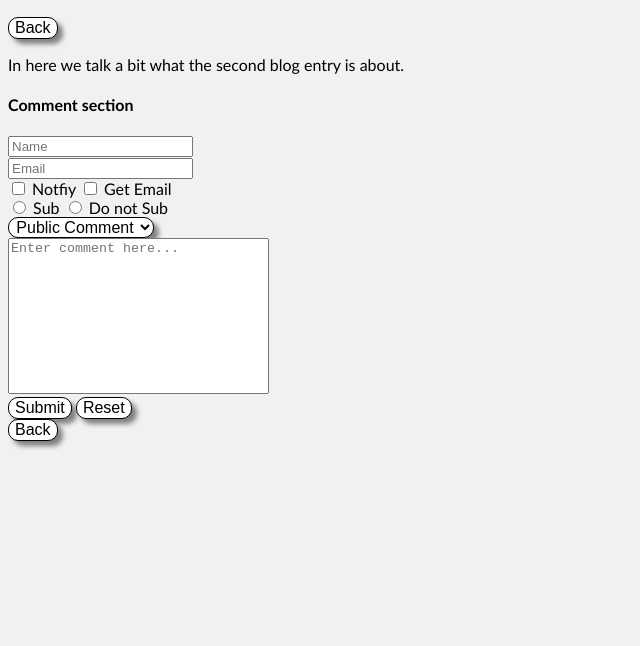
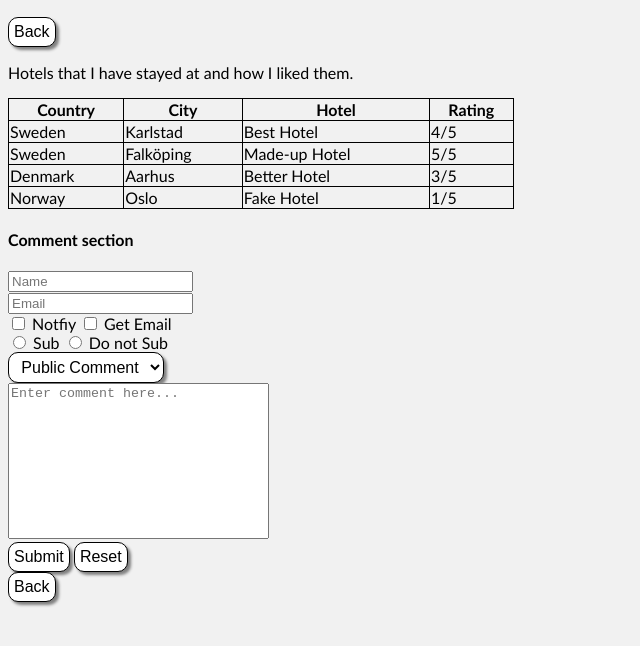
Before and after one commit to BondeJohan/Webpage, a plain HTML site: page secondblogpost.html in a window 1280 px wide. Shown: the part 52-698 px from the top of the page, without its empty margins (0-640 px from the left). Drawn offline with Linux system fonts and the light colour scheme.

Commit message:
finished content

```diff
--- a/css/styles.css
+++ b/css/styles.css
@@ -1,6 +1,18 @@
+/* Set background color and font-family for the body element */
 body{
     background-color: #f1f1f1;
     font-family:'Trebuchet MS', 'Lucida Sans Unicode', 'Lucida Grande', 'Lucida Sans', Arial, sans-serif;
+}
+
+/* Set Border around all Tables, Table-Headers, and Table- cells and remove double border */
+table, th, td{
+    border: 1px solid black;
+    border-collapse: collapse;
+}
+
+/* Set table size */
+.tableStyle{
+    width: 40%;
 }
 
 .spanOpacityHalf{
@@ -32,6 +44,7 @@ input{
     height: 200px;
 }
 
+/* Change button apperence*/
 .btn{
     background-color: green;
     border: none;
@@ -43,14 +56,17 @@ input{
     cursor: pointer;
 }
 
+/* Change button color */
 .btn1{
     background-color: white;
     color: black;
     border: 1px solid black;
     border-radius: 10px;
-    box-shadow: 5px 5px 5px gray;
+    padding: 5px;
+    box-shadow: 3px 3px 3px gray;
 }
 
+/* Change hover color */
 .btn1:hover{
     background-color:#f1f1f1;
 }
--- a/secondblogpost.html
+++ b/secondblogpost.html
@@ -14,7 +14,40 @@
         </nav>
       </header>
       <article>
-        <P>In here we talk a bit what the second blog entry is about.</P>
+        <p>Hotels that I have stayed at and how I liked them.</p>
+
+        <table class="tableStyle">
+          <tr>
+            <th>Country</th>
+            <th>City</th>
+            <th>Hotel</th>
+            <th>Rating</th>
+            <tr>
+              <td>Sweden</td>
+              <td>Karlstad</td>
+              <td>Best Hotel</td>
+              <td>4/5</td>
+            </tr>
+            <tr>
+              <td>Sweden</td>
+              <td>Falköping</td>
+              <td>Made-up Hotel</td>
+              <td>5/5</td>
+            </tr>
+            <tr>
+              <td>Denmark</td>
+              <td>Aarhus</td>
+              <td>Better Hotel</td>
+              <td>3/5</td>
+            </tr>
+            <tr>
+              <td>Norway</td>
+              <td>Oslo</td>
+              <td>Fake Hotel</td>
+              <td>1/5</td>
+            </tr>
+          </tr>
+        </table>
       </article>
       <aside>
         <h4>Comment section</h4>
```
Also changed, not shown: about.html (+58 -0 lines), index.html (+3 -2 lines).
